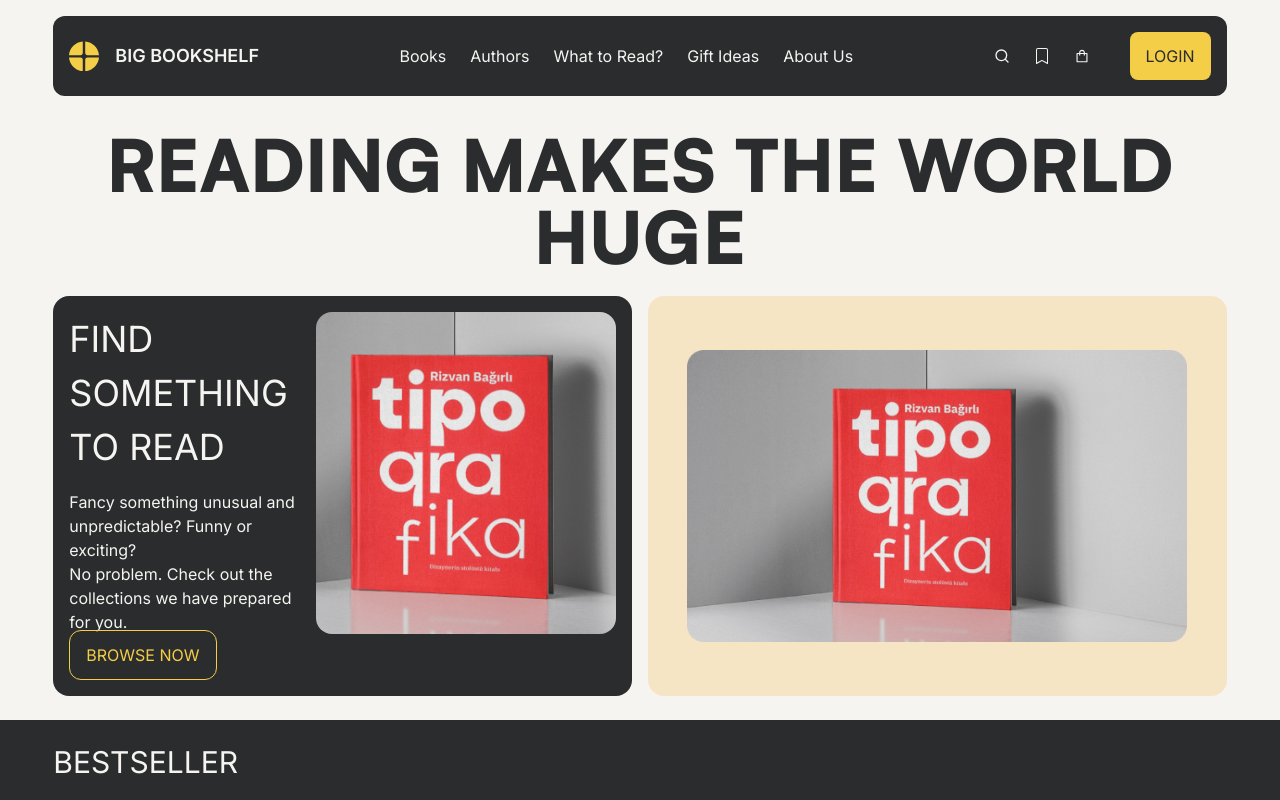
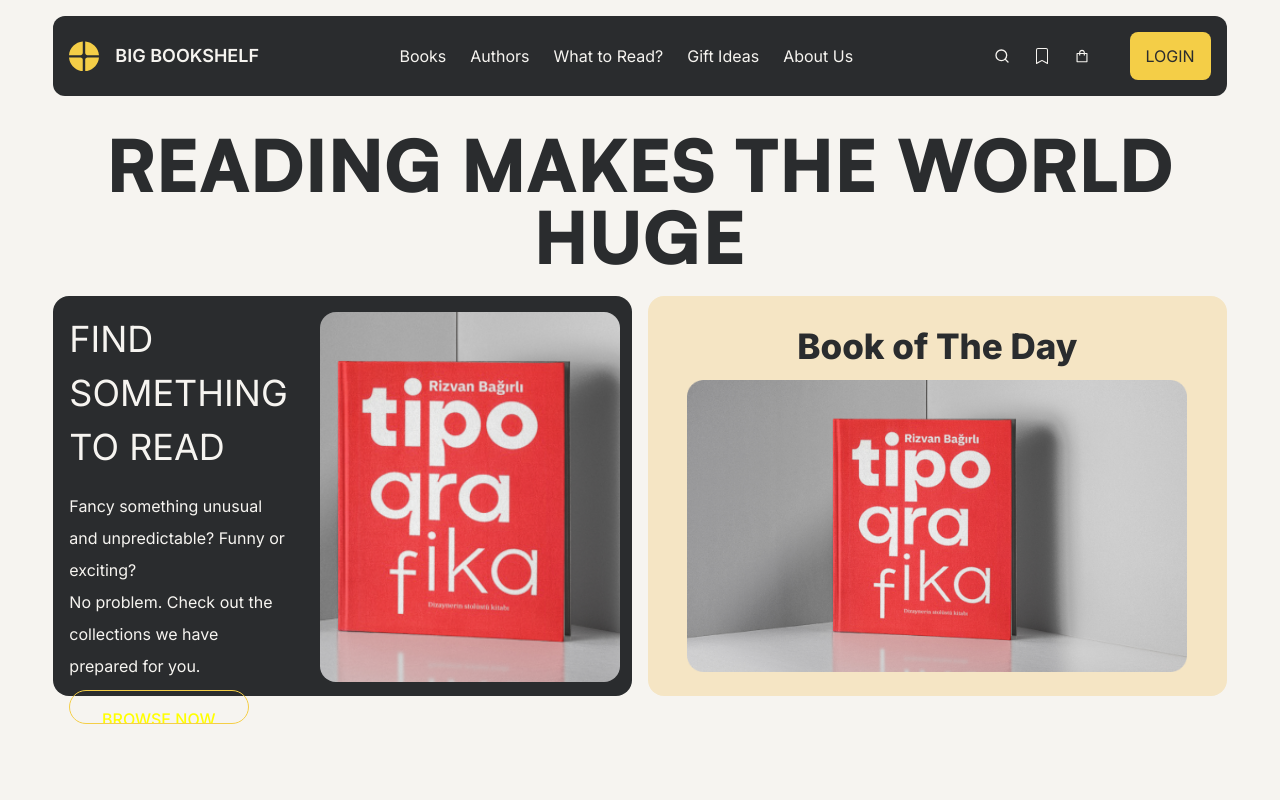
Before and after one commit to ARITRA69/big-bookshelf, a Next.js app: page / in a window 1280 px wide. Shown: the top 800 px of the page. Built offline with nearby package versions, Linux system fonts and the light colour scheme.

Commit message:
added  hero section

```diff
--- a/src/app/page.tsx
+++ b/src/app/page.tsx
@@ -1,4 +1,5 @@
 import BestSeller from "@/components/BestSeller";
+import Hero from "@/components/Hero";
 import localFont from "next/font/local";
 import Image from "next/image";
 import Link from "next/link";
@@ -15,45 +16,9 @@ export default function Home() {
         >
           reading makes the world huge
         </h1>
-        <div className="grid grid-cols-1 sm:grid-cols-2 gap-4 mt-6 justify-between ">
-          <div className="h-[50vh] bg-[#2a2c2e] w-full rounded-2xl text-[#f6f4f0] flex flex-col justify-between p-4 relative">
-            <div className="lg:flex lg:flex-row flex-col justify-between gap-2 relative">
-              <div className="flex flex-col gap-4">
-                <h1 className="uppercase text-[36px]">
-                  find something to read
-                </h1>
-                <p>
-                  Fancy something unusual and unpredictable? Funny or exciting?
-                  <br />
-                  No problem. Check out the collections we have prepared for
-                  you.
-                </p>
-              </div>
-              <Image
-              src="/hero.png"
-              width={300}
-              height={300}
-              alt=""
-              className="object-cover rounded-2xl"
-            />
-            </div>
-            <button className="border border-[#f4ce47] text-[#f4ce47] uppercase py-3 px-4 rounded-xl w-max absolute
-             bottom-4">
-              browse now
-            </button>
-          </div>
-          <div className="h-[50vh] bg-[#f5e5c4] w-full rounded-2xl text-[#2a2c2e] flex justify-center items-center">
-            <Image
-              src="/hero.png"
-              width={500}
-              height={500}
-              alt=""
-              className="object-cover"
-            />
-          </div>
-        </div>
+        <Hero />
       </div>
-      <BestSeller />
+      {/* <BestSeller /> */}
     </main>
   );
 }
--- /dev/null
+++ b/src/components/Hero.tsx
@@ -0,0 +1,56 @@
+import Image from "next/image";
+import React from "react";
+import "./style.css"
+
+const Hero = () => {
+  return (
+    <div>
+      <div className="grid grid-cols-1 sm:grid-cols-2 gap-y-4 md:gap-4 mt-6 justify-between ">
+        <div className="lg:h-[50vh] bg-[#2a2c2e] w-full rounded-2xl text-[#f6f4f0] flex flex-col justify-between p-4 relative">
+
+          <div className="lg:flex lg:flex-row flex-col justify-between gap-4  relative ">
+            <div className="flex flex-col gap-4">
+              <h1 className="uppercase text-[36px]">find something to read</h1>
+              <p className="leading-loose">
+                Fancy something unusual and unpredictable? Funny or exciting?
+                <br />
+                No problem. Check out the collections we have prepared for you.
+              </p>
+            </div>
+            <br />
+            <Image
+              src="/hero.png"
+              width={300}
+              height={300}
+              alt=""
+              className="object-cover rounded-2xl flex items-center justify-center"
+            />
+          </div>
+
+          <br className=""/>
+          <button className="border border-[#f4ce47] text-[#f4ce47] uppercase py-3 px-4 rounded-xl w-max bottom-4 coolBeans font-medium">
+            browse now
+          </button>
+        </div>
+
+        <div className="h-[50vh] bg-[#f5e5c4]  text-[#2a2c2e] flex flex-col justify-center items-center gap-y-2 rounded-2xl">
+          <span className="text-[35px] font-extrabold">
+            Book of The Day
+          </span>
+          <div className="">
+          <Image
+            src="/hero.png"
+            width={500}
+            height={500}
+            alt=""
+            // className="object-fill rounded-2xl bg-black hover:"
+            className=" object-cover transition-transform duration-300 transform scale-100 hover:scale-105 filter hover:brightness-50"
+          />
+          </div>
+        </div>
+      </div>
+    </div>
+  );
+};
+
+export default Hero;
--- /dev/null
+++ b/src/components/style.css
@@ -0,0 +1,38 @@
+.coolBeans {
+    border-radius: 3rem;
+    color: yellow;
+    overflow: hidden;
+    padding: 1rem 2rem;
+    position: relative;
+    transition: 0.2s transform ease-in-out;
+    will-change: transform;
+    z-index: 0;
+  }
+
+  .coolBeans::after {
+    background-color: yellow;
+    border-radius: 3rem;
+    content: '';
+    display: block;
+    height: 100%;
+    width: 100%;
+    position: absolute;
+    left: 0;
+    top: 0;
+    transform: translate(-100%, 0) rotate(10deg);
+    transform-origin: top left;
+    transition: 0.4s transform ease-in-out;
+    will-change: transform;
+    z-index: -1;
+  }
+
+  .coolBeans:hover::after {
+    transform: translate(0, 0);
+  }
+
+  .coolBeans:hover {
+    border: 2px solid transparent;
+    color: black;
+    transform: scale(1.05);
+    will-change: transform;
+  }
```
